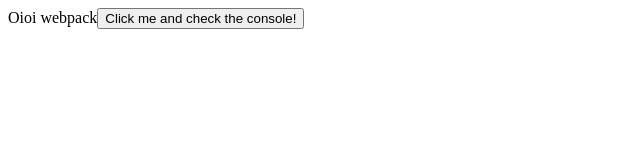
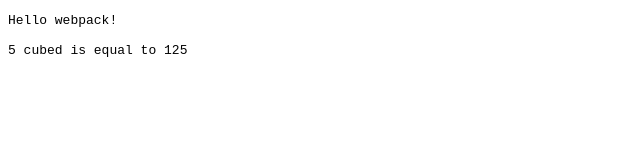
Before and after one commit to rodszzz/webpack-learning, a website built with webpack: page dist/index.html in a window 1280 px wide. Shown: the whole page, without its empty margins (0-640 px from the left). Built offline with nearby package versions, Linux system fonts and the light colour scheme.

Commit message:
webpack tree shaking
otimização de runtime pra excluir o que não é utilizado e essas
coisas

```diff
--- a/package.json
+++ b/package.json
@@ -1,5 +1,6 @@
 {
   "name": "webpacktutorial",
+  "sideEffects": false,
   "version": "1.0.0",
   "description": "",
   "private": true,
--- a/src/index.js
+++ b/src/index.js
@@ -1,17 +1,11 @@
-import _ from "lodash";
-import printMe from "./print.js";
+import { cube } from "./math.js";
 
 function component() {
-  const element = document.createElement("div");
-  const btn = document.createElement("button");
+  const element = document.createElement("pre");
 
-  // Lodash foi importado pela linha 1 lá em cima
-  element.innerHTML = _.join(["Oioi", "webpack"], " ");
-
-  btn.innerHTML = "Click me and check the console!";
-  btn.onclick = printMe;
-
-  element.appendChild(btn);
+  element.innerHTML = ["Hello webpack!", "5 cubed is equal to " + cube(5)].join(
+    "\n\n",
+  );
 
   return element;
 }
--- /dev/null
+++ b/src/math.js
@@ -0,0 +1,7 @@
+export function square(x) {
+  return x * x;
+}
+
+export function cube(x) {
+  return x * x * x;
+}
--- a/webpack.config.js
+++ b/webpack.config.js
@@ -2,7 +2,7 @@
 const HtmlWebpackPlugin = require("html-webpack-plugin");
 
 module.exports = {
-  mode: "development",
+  mode: "production",
   entry: {
     index: "./src/index.js",
     print: "./src/print.js",
@@ -21,7 +21,8 @@
     path: path.resolve(__dirname, "dist"),
     clean: true,
   },
-  optimization: {
-    runtimeChunk: "single",
-  },
+  // optimization: {
+  //   // runtimeChunk: "single",
+  //   usedExports: true,
+  // },
 };
```
Also changed, not shown: dist/index.html, dist/print.bundle.js, dist/runtime.bundle.js (deleted), 1 other file.
